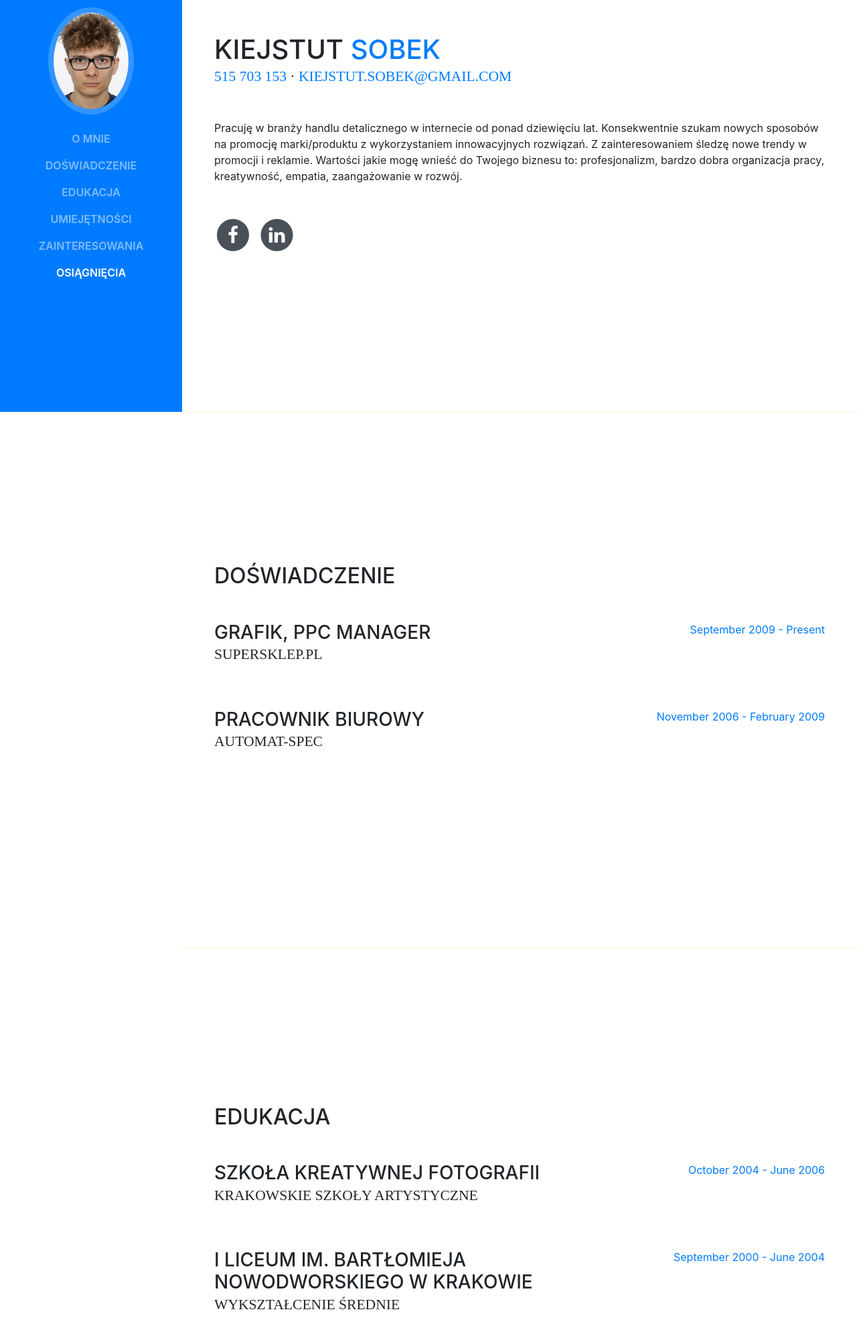
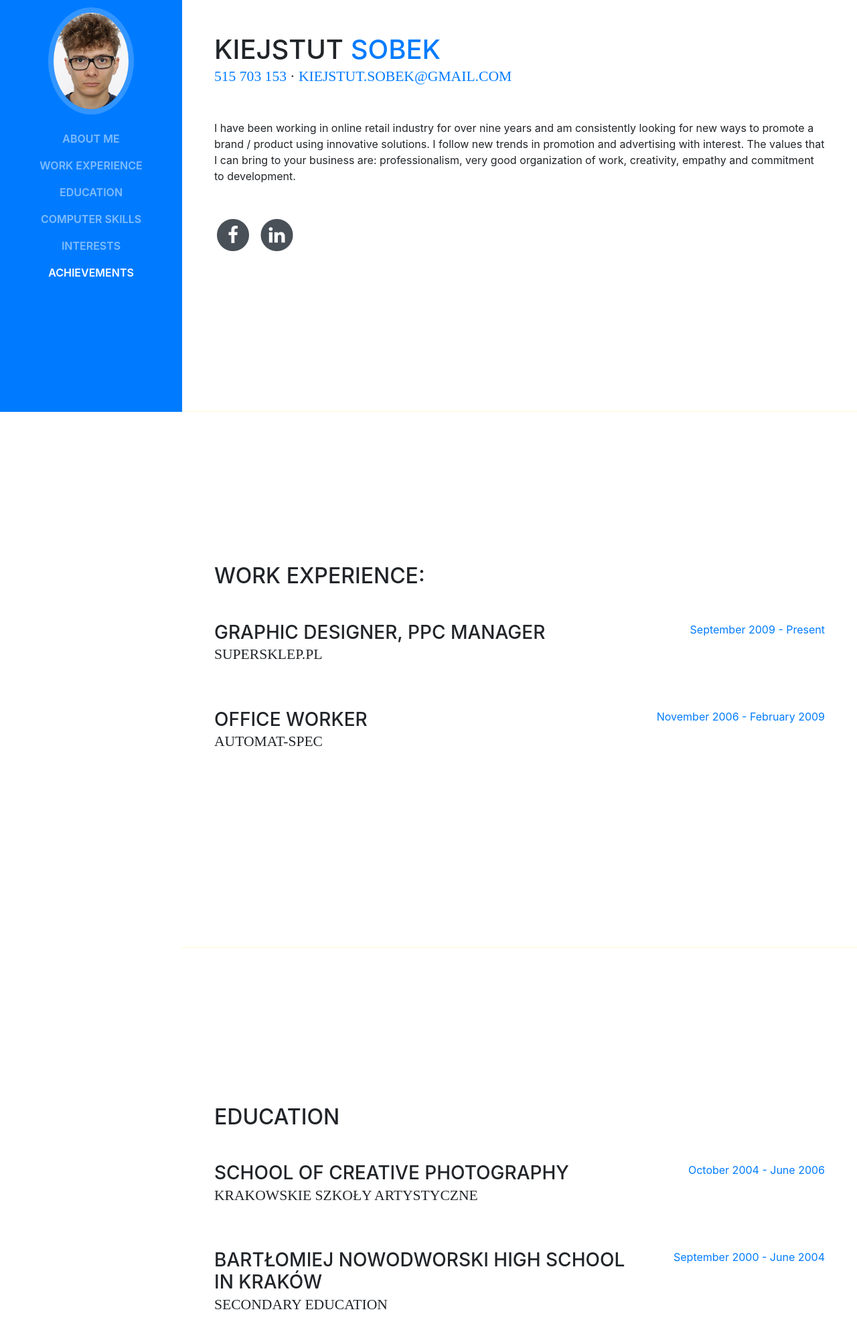
Before and after one commit to KiejstutS/MArketingMastersCV2, a website with bundled scripts: page index.html in a window 1280 px wide. Shown: the part 185-2168 px from the top of the page at 67% size. Built offline with nearby package versions, Linux system fonts and the light colour scheme; a web font is replaced by a local one.

Commit message:
Update index.html
zmiana języka

```diff
--- a/index.html
+++ b/index.html
@@ -49,22 +49,22 @@
       <div class="collapse navbar-collapse" id="navbarSupportedContent">
         <ul class="navbar-nav">
           <li class="nav-item">
-            <a class="nav-link js-scroll-trigger" href="#about">O mnie</a>
+            <a class="nav-link js-scroll-trigger" href="#about">About me</a>
           </li>
           <li class="nav-item">
-            <a class="nav-link js-scroll-trigger" href="#experience">Doświadczenie</a>
+            <a class="nav-link js-scroll-trigger" href="#experience">Work experience</a>
           </li>
           <li class="nav-item">
-            <a class="nav-link js-scroll-trigger" href="#education">Edukacja</a>
+            <a class="nav-link js-scroll-trigger" href="#education">Education</a>
           </li>
           <li class="nav-item">
-            <a class="nav-link js-scroll-trigger" href="#skills">Umiejętności</a>
+            <a class="nav-link js-scroll-trigger" href="#skills">Computer skills</a>
           </li>
           <li class="nav-item">
-            <a class="nav-link js-scroll-trigger" href="#interests">Zainteresowania</a>
+            <a class="nav-link js-scroll-trigger" href="#interests">Interests</a>
           </li>
           <li class="nav-item">
-            <a class="nav-link js-scroll-trigger" href="#awards">Osiągnięcia</a>
+            <a class="nav-link js-scroll-trigger" href="#awards">Achievements</a>
           </li>
         </ul>
       </div>
@@ -81,9 +81,7 @@
             <a href="tel:515703153">515 703 153</a> ·
             <a href="mailto:kiejstut.sobek@gmail.com">kiejstut.sobek@gmail.com</a>
           </div>
-          <p class="mb-5">Pracuję w branży handlu detalicznego w internecie od ponad dziewięciu lat.
-            Konsekwentnie szukam nowych sposobów na promocję marki/produktu z  wykorzystaniem innowacyjnych rozwiązań. Z zainteresowaniem śledzę nowe trendy w promocji i reklamie.
-            Wartości jakie mogę wnieść do Twojego biznesu to: profesjonalizm, bardzo dobra organizacja pracy, kreatywność, empatia, zaangażowanie w rozwój.</p>
+          <p class="mb-5">I have been working in online retail industry for over nine years and am consistently looking for new ways to promote a brand / product using innovative solutions. I follow new trends in promotion and advertising with interest. The values that I can bring to your business are: professionalism, very good organization of work, creativity, empathy and commitment to development.</p>
           <ul class="list-inline list-social-icons mb-0">
             <li class="list-inline-item">
               <a href="https://www.facebook.com/kieju">
@@ -107,11 +105,11 @@
 
       <section class="resume-section p-3 p-lg-5 d-flex flex-column" id="experience">
         <div class="my-auto">
-          <h2 class="mb-5">Doświadczenie</h2>
+          <h2 class="mb-5">WORK EXPERIENCE:</h2>
 
           <div class="resume-item d-flex flex-column flex-md-row mb-5">
             <div class="resume-content mr-auto">
-              <h3 class="mb-0">Grafik, PPC manager</h3>
+              <h3 class="mb-0">Graphic Designer, PPC Manager</h3>
               <div class="subheading mb-3">Supersklep.pl</div>
               <p></p>
             </div>
@@ -122,7 +120,7 @@
 
           <div class="resume-item d-flex flex-column flex-md-row mb-5">
             <div class="resume-content mr-auto">
-              <h3 class="mb-0">Pracownik biurowy</h3>
+              <h3 class="mb-0">Office worker</h3>
               <div class="subheading mb-3">Automat-Spec</div>
               <p></p>
             </div>
@@ -135,11 +133,11 @@
 
       <section class="resume-section p-3 p-lg-5 d-flex flex-column" id="education">
         <div class="my-auto">
-          <h2 class="mb-5">Edukacja</h2>
+          <h2 class="mb-5">EDUCATION</h2>
 
           <div class="resume-item d-flex flex-column flex-md-row mb-5">
             <div class="resume-content mr-auto">
-              <h3 class="mb-0">Szkoła Kreatywnej Fotografii</h3>
+              <h3 class="mb-0">School of creative photography</h3>
               <div class="subheading mb-3">Krakowskie Szkoły Artystyczne</div>
               <div></div>
               <p></p>
@@ -151,8 +149,8 @@
 
           <div class="resume-item d-flex flex-column flex-md-row">
             <div class="resume-content mr-auto">
-              <h3 class="mb-0">I Liceum im. Bartłomieja Nowodworskiego w Krakowie</h3>
-              <div class="subheading mb-3">wykształcenie średnie</div>
+              <h3 class="mb-0">Bartłomiej Nowodworski High School in Kraków</h3>
+              <div class="subheading mb-3">Secondary education</div>
               <p></p>
             </div>
             <div class="resume-date text-md-right">
@@ -165,10 +163,10 @@
 
       <section class="resume-section p-3 p-lg-5 d-flex flex-column" id="skills">
         <div class="my-auto">
-          <h2 class="mb-5">Umiejętności</h2>
+          <h2 class="mb-5">COMPUTER SKILLS</h2>
 
 
-          <div class="subheading mb-3">Kampanie reklamowe</div>
+          <div class="subheading mb-3">Advertising Campaigns</div>
           <ul class="fa-ul mb-0">
             <li>
               <i class="fa-li fa fa-check"></i>
@@ -177,13 +175,13 @@
               <i class="fa-li fa fa-check"></i>
               Facebook Ads</li>
           </ul>
-          <div class="subheading mb-3">Analityka internetowa</div>
+          <div class="subheading mb-3">Web Analytics</div>
           <ul class="fa-ul mb-0">
             <li>
               <i class="fa-li fa fa-check"></i>
               Google Analytics</li>
           </ul>
-          <div class="subheading mb-3">Grafika</div>
+          <div class="subheading mb-3">Graphics</div>
         <ul class="fa-ul mb-0">
           <li>
             <i class="fa-li fa fa-check"></i>
@@ -197,19 +195,19 @@
 
       <section class="resume-section p-3 p-lg-5 d-flex flex-column" id="interests">
         <div class="my-auto">
-          <h2 class="mb-5">Zainteresowania</h2>
-          <p>joga, fotografia, sztuka współczesna, kino europejskie, kuchnia wegetariańska</p>
+          <h2 class="mb-5">INTERESTS</h2>
+          <p>yoga, photography, contemporary art, European cinema, vegetarian cuisine, pugs</p>
           <p class="mb-0"></p>
         </div>
       </section>
 
       <section class="resume-section p-3 p-lg-5 d-flex flex-column" id="awards">
         <div class="my-auto">
-          <h2 class="mb-5">Osiągnięcia</h2>
+          <h2 class="mb-5">ACHIEVEMENTS</h2>
           <ul class="fa-ul mb-0">
             <li>
               <i class="fa-li fa fa-trophy text-warning"></i>
-              Ukończenie kursu Marketing Masters ;) </li>
+              Completing the Marketing Masters course</li>
             </ul>
         </div>
       </section>
```
